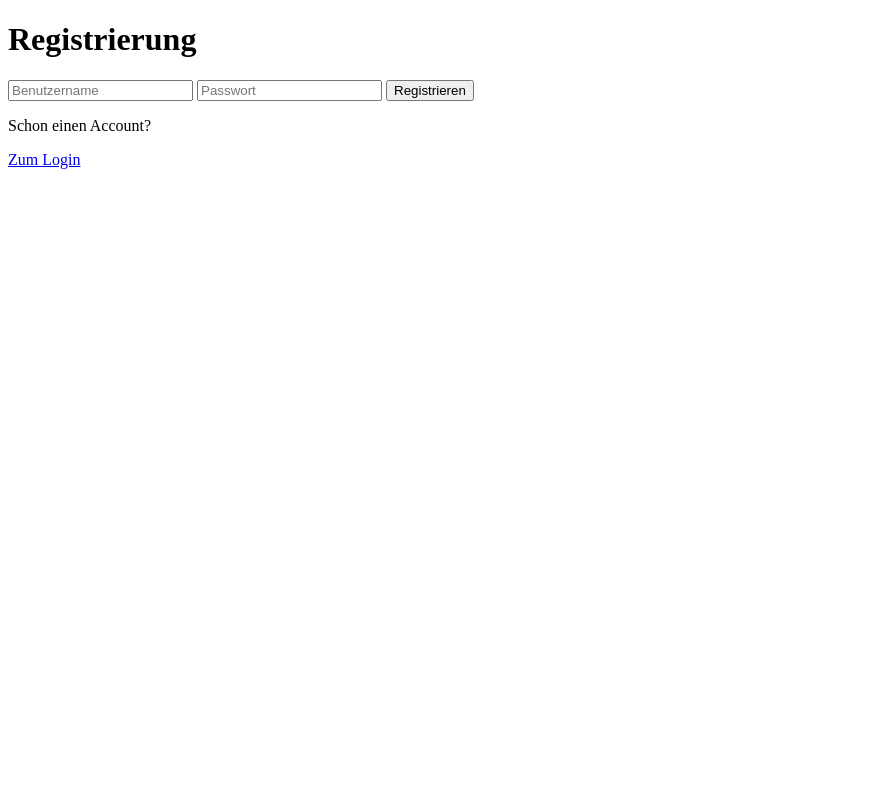
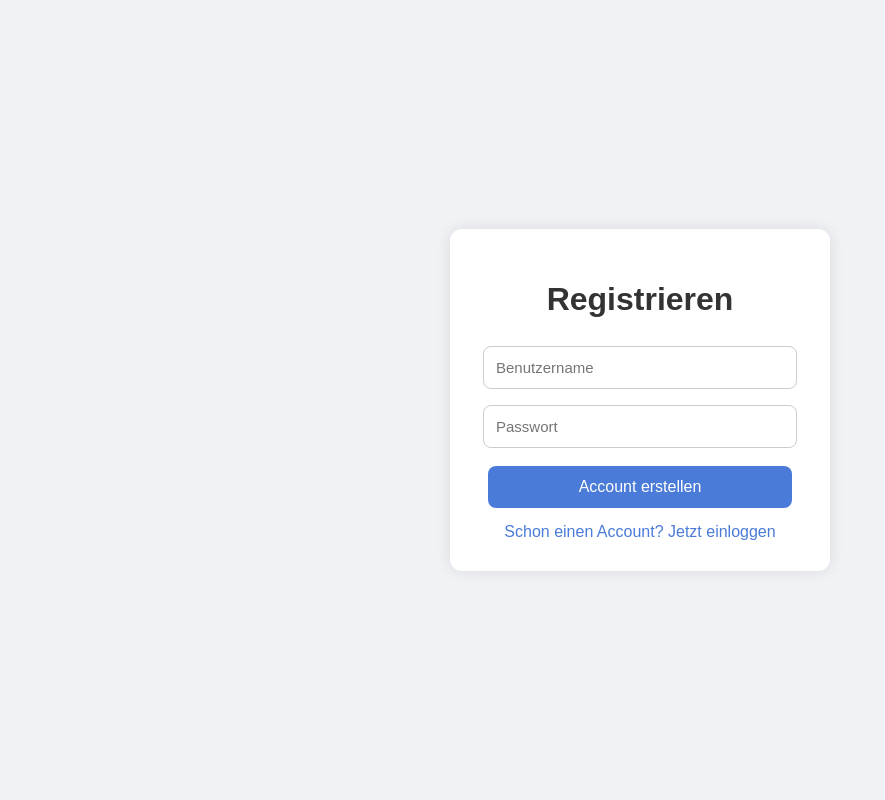
Before and after one commit to Fabian123384/familytasks, a Flask app: page /register in a window 1280 px wide. Shown: the whole page, without its empty margins (0-885 px from the left). Run offline with Flask 3, Linux system fonts and the light colour scheme; parts of the project's set-up code (start-up, migrations or seed data) failed here and were passed over.

Commit message:
Update register.html

```diff
--- a/templates/register.html
+++ b/templates/register.html
@@ -3,21 +3,89 @@
 <head>
     <meta charset="UTF-8">
     <title>Registrieren</title>
+
+    <style>
+        body {
+            font-family: Arial, sans-serif;
+            background: #f0f2f5;
+            display: flex;
+            justify-content: center;
+            align-items: center;
+            height: 100vh;
+            margin: 0;
+        }
+
+        .register-box {
+            background: white;
+            padding: 30px;
+            border-radius: 12px;
+            box-shadow: 0 0 15px rgba(0,0,0,0.1);
+            width: 320px;
+            text-align: center;
+        }
+
+        h1 {
+            margin-bottom: 20px;
+            color: #333;
+        }
+
+        input {
+            width: 90%;
+            padding: 12px;
+            margin: 8px 0;
+            border-radius: 8px;
+            border: 1px solid #ccc;
+            font-size: 15px;
+        }
+
+        button {
+            width: 95%;
+            padding: 12px;
+            background: #4a7bd8;
+            color: white;
+            border: none;
+            border-radius: 8px;
+            font-size: 16px;
+            cursor: pointer;
+            margin-top: 10px;
+        }
+
+        button:hover {
+            background: #3a66b8;
+        }
+
+        .error {
+            color: red;
+            margin-top: 10px;
+        }
+
+        a {
+            display: inline-block;
+            margin-top: 15px;
+            color: #4a7bd8;
+            text-decoration: none;
+        }
+
+        a:hover {
+            text-decoration: underline;
+        }
+    </style>
 </head>
 <body>
-    <h1>Registrierung</h1>
+    <div class="register-box">
+        <h1>Registrieren</h1>
 
         <form action="/register" method="post">
             <input type="text" name="username" placeholder="Benutzername" required>
             <input type="password" name="password" placeholder="Passwort" required>
-        <button type="submit">Registrieren</button>
+            <button type="submit">Account erstellen</button>
         </form>
 
         {% if error %}
-        <p style="color:red;">{{ error }}</p>
+            <p class="error">{{ error }}</p>
         {% endif %}
 
-    <p>Schon einen Account?</p>
-    <a href="/login">Zum Login</a>
+        <a href="/login">Schon einen Account? Jetzt einloggen</a>
+    </div>
 </body>
 </html>
```
Lines whose indentation alone changed are shown as unchanged.
